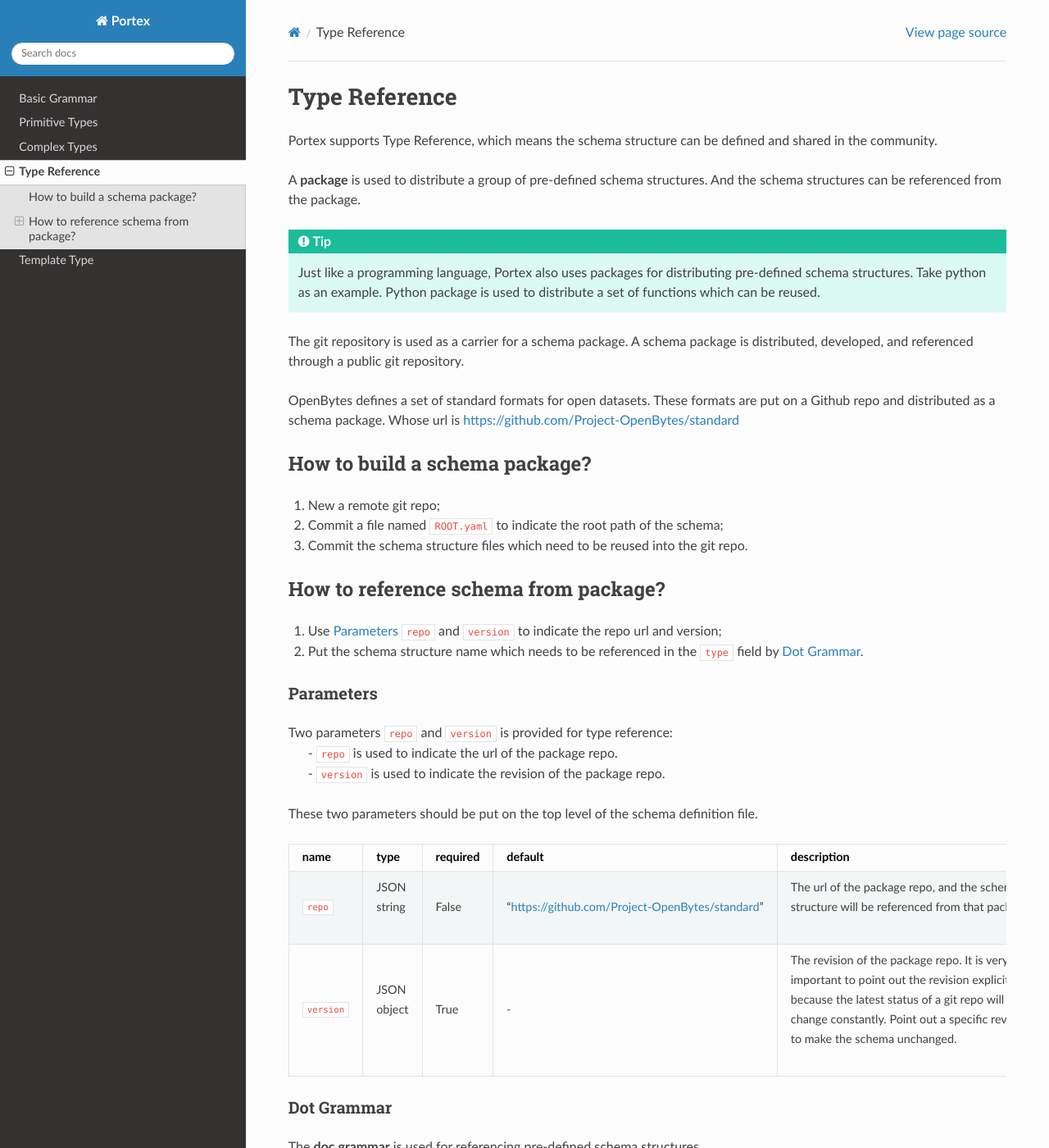
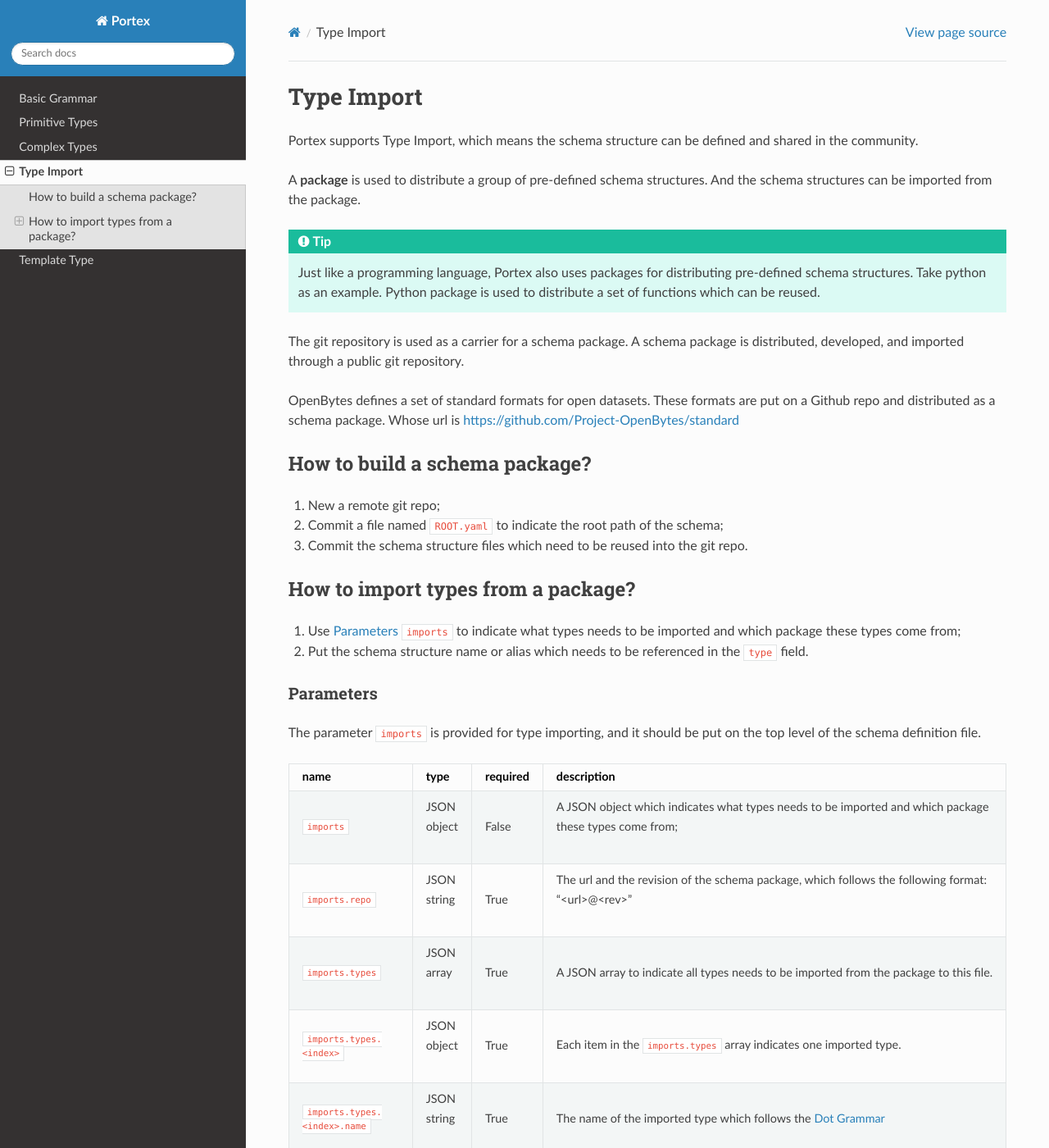
Before and after one commit to Project-OpenBytes/portex, a Sphinx documentation site: the page built from docs/source/schema/type_reference.rst, in a window 1280 px wide and 1400 px high. Shown: the whole window at 82% size. Built offline with Sphinx 7.4.7 and the Read the Docs theme 2.0.0, drawn with Linux system fonts in a browser that asks for light colours; some of the changed text lies outside the part shown.

Commit message:
docs: add "imports" field to indicate the imported types explicitly

```diff
--- a/docs/source/schema/type_reference.rst
+++ b/docs/source/schema/type_reference.rst
@@ -1,12 +1,12 @@
-################
- Type Reference
-################
+#############
+ Type Import
+#############
 
-Portex supports Type Reference, which means the schema structure can be defined and shared
-in the community.
+Portex supports Type Import, which means the schema structure can be defined and shared in the
+community.
 
 A **package** is used to distribute a group of pre-defined schema structures. And the schema
-structures can be referenced from the package.
+structures can be imported from the package.
 
 .. tip::
 
@@ -15,7 +15,7 @@ structures can be referenced from the package.
    which can be reused.
 
 The git repository is used as a carrier for a schema package. A schema package is distributed,
-developed, and referenced through a public git repository.
+developed, and imported through a public git repository.
 
 OpenBytes defines a set of standard formats for open datasets. These formats are put on a Github
 repo and distributed as a schema package. Whose url is https://github.com/Project-OpenBytes/standard
@@ -28,24 +28,21 @@ repo and distributed as a schema package. Whose url is https://github.com/Projec
 #. Commit a file named ``ROOT.yaml`` to indicate the root path of the schema;
 #. Commit the schema structure files which need to be reused into the git repo.
 
-***************************************
- How to reference schema from package?
-***************************************
+*************************************
+ How to import types from a package?
+*************************************
 
-#. Use :ref:`root-parameters` ``repo`` and ``version`` to indicate the repo url and version;
-#. Put the schema structure name which needs to be referenced in the ``type`` field by
-   :ref:`dot-grammar`.
+#. Use :ref:`root-parameters` ``imports`` to indicate what types needs to be imported and which
+   package these types come from;
+#. Put the schema structure name or alias which needs to be referenced in the ``type`` field.
 
 .. _root-parameters:
 
 Parameters
 ==========
 
-|  Two parameters ``repo`` and ``version`` is provided for type reference:
-|   - ``repo`` is used to indicate the url of the package repo.
-|   - ``version`` is used to indicate the revision of the package repo.
-
-These two parameters should be put on the top level of the schema definition file.
+The parameter ``imports`` is provided for type importing, and it should be put on the top level of
+the schema definition file.
 
 .. list-table::
    :header-rows: 1
@@ -54,27 +51,50 @@ These two parameters should be put on the top level of the schema definition fil
    -  -  name
       -  type
       -  required
-      -  default
       -  description
 
-   -  -  ``repo``
+   -  -  ``imports``
+      -  |  JSON
+         |  object
+      -  False
+      -  |  A JSON object which indicates what types needs to be imported and which package
+         |  these types come from;
+
+   -  -  ``imports.repo``
       -  |  JSON
          |  string
-      -  False
-      -  "https://github.com/Project-OpenBytes/standard"
-      -  |  The url of the package repo, and the schema
-         |  structure will be referenced from that package.
+      -  True
+      -  |  The url and the revision of the schema package, which follows the following format:
+         |  "<url>@<rev>"
 
-   -  -  ``version``
+   -  -  ``imports.types``
+      -  |  JSON
+         |  array
+      -  True
+      -  A JSON array to indicate all types needs to be imported from the package to this file.
+
+   -  -  ``imports.types.<index>``
       -  |  JSON
          |  object
       -  True
-      -  `-`
-      -  |  The revision of the package repo. It is very
-         |  important to point out the revision explicitly
-         |  because the latest status of a git repo will
-         |  change constantly. Point out a specific revision
-         |  to make the schema unchanged.
+      -  Each item in the ``imports.types`` array indicates one imported type.
+
+   -  -  ``imports.types.<index>.name``
+      -  |  JSON
+         |  string
+      -  True
+      -  The name of the imported type which follows the :ref:`dot-grammar`
+
+   -  -  ``imports.types.<index>.alias``
+
+      -  |  JSON
+         |  string
+
+      -  False
+
+      -  |  The alias of the imported type. If this field is given, it will replace the
+         |  ``imports.types.<index>.name`` as the unique identifier of the imported type.
+         |  This field is useful for solving the type name conflicts in different package.
 
 .. _dot-grammar:
 
@@ -105,8 +125,8 @@ referencing.
 Example
 =======
 
-For example, a pre-defined ``Vector2D`` type needs to be referenced from a Github repo whose url is
-https://github.com/Project-OpenBytes/standard.
+For example, two pre-defined types ``Vector2D`` and ``Vector3D`` needs to be imported from a Github
+repo, whose url is https://github.com/Project-OpenBytes/standard and the tag is ``v1.0.0``.
 
 The repo file structure is:
 
@@ -114,20 +134,39 @@ The repo file structure is:
 
    .
    ├── geometry
-   │   └── Vector2D.yaml
+   │   ├── Vector2D.yaml
+   │   └── Vector3D.yaml
    └── ROOT.yaml    # the ROOT.yaml file is used to indicate the root of the schema package.
 
-Here is how the ``Vector2D`` type is referenced:
+Here is how the ``Vector2D`` and ``Vector3D`` are imported:
 
 .. code:: yaml
 
    ---
-   repo: https://github.com/Project-OpenBytes/standard  # Use "repo" parameter to indicate the repo url
-   version: v1.0.0                                      # Use "version" parameter to indicate the revision
+   imports:
+       repo: https://github.com/Project-OpenBytes/standard@v1.0.0  # Use "<url>@<rev>" format to
+                                                                   # point out where the source code
+                                                                   # comes from.
+       types:
+         - name: geometry.Vector2D                                 # Use "dot grammar" to point out
+                                                                   # the type defined in
+                                                                   # "geometry/Vector2D.yaml" needs
+                                                                   # to be imported to this file.
+         - name: geometry.Vector3D
+           alias: Vector3D                                         # Use "alias" field to rename the
+                                                                   # imported type. "alias" will
+                                                                   # replace the origin name as the
+                                                                   # unique identifier. Which means
+                                                                   # "geometry.Vector3D" will be
+                                                                   # treated as illegal name. Only
+                                                                   # "Vector3D" can be used for
+                                                                   # referencing the imported type.
+
    type: record
    fields:
-     - name: point1
-       type: geometry.Vector2D                          # Use "dot grammar" to reuse the pre-defined type
-
-     - name: point2
-       type: geometry.Vector2D
+     - name: point2d
+       type: geometry.Vector2D       # Use the "name" defined in the "imports" field to reuse
+                                     # the pre-defined type.
+     - name: point3d
+       type: Vector3D                # Use the "alias" defined in the "imports" field to reuse
+                                     # the pre-defined type.
```
